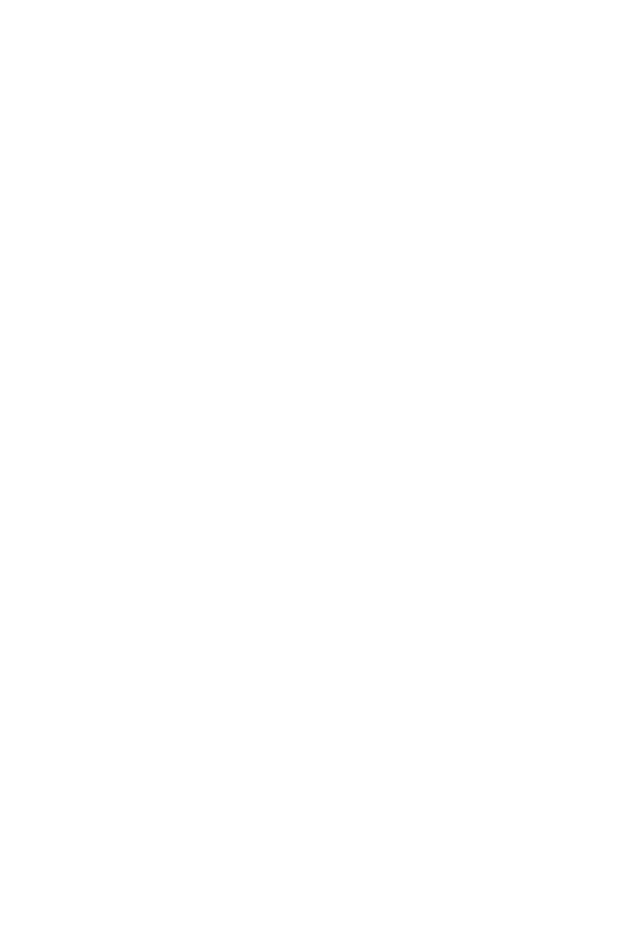
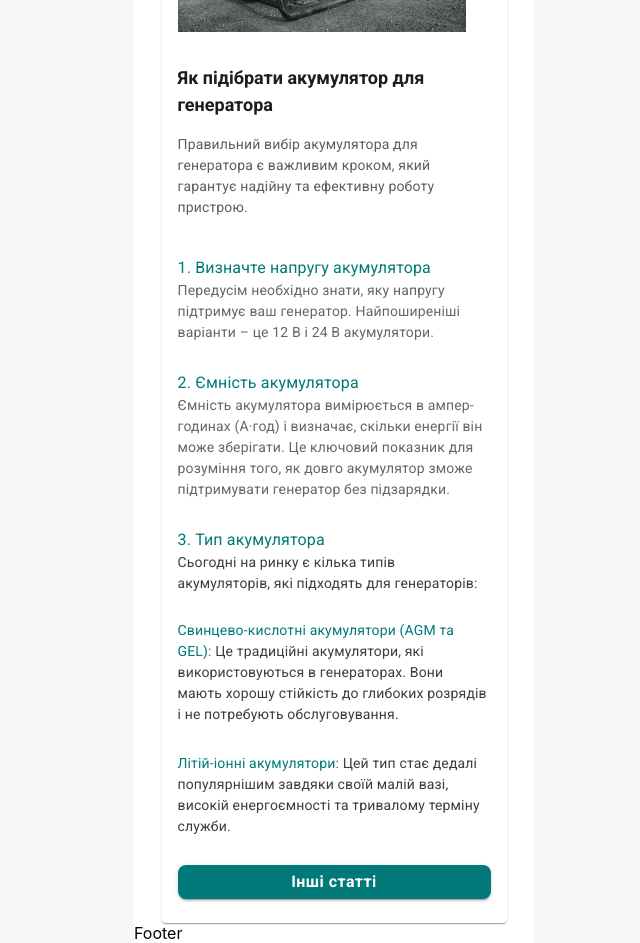
Before and after one commit to MariiaSuper/shop_team_107, a React (Create React App) app: page /article/1 in a window 1280 px wide. Shown: the part 300-1243 px from the top of the page, without its empty margins (306-946 px from the left). Before the commit the page ends 800 px from the top, so only its background shows below. Built offline with nearby package versions, Linux system fonts and the light colour scheme.

Commit message:
st-55: create page useful article1 (#17)

```diff
--- a/src/index.scss
+++ b/src/index.scss
@@ -4,8 +4,15 @@
     'Cantarell', 'Fira Sans', 'Droid Sans', 'Helvetica Neue', sans-serif;
   -webkit-font-smoothing: antialiased;
   -moz-osx-font-smoothing: grayscale;
+  background-color: #f7f7f7;
 }
 
 code {
   font-family: source-code-pro, Menlo, Monaco, Consolas, 'Courier New', monospace;
 }
+
+.App {
+  margin: 0 auto;
+  max-width: 400px;
+  background-color: white;
+}
--- a/src/pages/Article1/Article1.tsx
+++ b/src/pages/Article1/Article1.tsx
@@ -1,3 +1,159 @@
-export const Article1 = () => {
-  return <p>111111</p>;
+import React, { useEffect } from 'react';
+import {
+  Card,
+  CardContent,
+  CardMedia,
+  Typography,
+  Button,
+  Box,
+  List,
+  ListItem,
+  ListItemText,
+  useTheme
+} from '@mui/material';
+import { Link } from 'react-router-dom';
+
+export const Article1: React.FC = () => {
+  const theme = useTheme();
+
+  useEffect(() => {
+    window.scrollTo(0, 0);
+  }, []);
+
+  return (
+    <Card sx={{ maxWidth: 345, margin: 'auto', pt: 3 }}>
+      <Typography
+        gutterBottom
+        variant="h2"
+        component="div"
+        sx={{ mb: 2, color: theme.palette.grey[600], ml: 2 }}>
+        Корисні статті
+      </Typography>
+      <CardMedia
+        component="img"
+        alt="Generator with battery"
+        image={`${process.env.PUBLIC_URL}/images/usefulArticlesImage1.png`}
+        sx={{ p: 2, width: '288px', height: '220px' }}
+      />
+      <CardContent>
+        <Typography variant="h3" component="div" sx={{ color: theme.palette.grey[600], mb: 2 }}>
+          Як підібрати акумулятор для генератора
+        </Typography>
+        <Typography variant="body2" sx={{ color: theme.palette.grey[400], mb: 3 }}>
+          Правильний вибір акумулятора для генератора є важливим кроком, який гарантує надійну та
+          ефективну роботу пристрою.
+        </Typography>
+        <List>
+          <Typography variant="h3" sx={{ color: theme.palette.primary.main, mb: 2 }}>
+            <ListItem sx={{ p: 0 }}>
+              <ListItemText
+                primary="1. Визначте напругу акумулятора"
+                secondary="Передусім необхідно знати, яку напругу підтримує ваш генератор. Найпоширеніші варіанти – це 12 В і 24 В акумулятори."
+              />
+            </ListItem>
+          </Typography>
+
+          <Typography variant="h3" sx={{ color: theme.palette.primary.main, mb: 2 }}>
+            <ListItem sx={{ p: 0 }}>
+              <ListItemText
+                primary="2. Ємність акумулятора"
+                secondary="Ємність акумулятора вимірюється в ампер-годинах (А·год) і визначає, скільки енергії він
+                  може зберігати. Це ключовий показник для розуміння того, як довго акумулятор зможе
+                  підтримувати генератор без підзарядки."
+              />
+            </ListItem>
+          </Typography>
+
+          <Typography
+            variant="body2"
+            sx={{
+              color: theme.palette.primary.main,
+              mb: 2
+            }}>
+            <ListItem sx={{ p: 0 }}>
+              <ListItemText
+                primary="3. Тип акумулятора"
+                secondary={
+                  <Typography variant="body2" component="span">
+                    <span
+                      style={{
+                        color: theme.palette.grey[500]
+                      }}>
+                      {' '}
+                      Сьогодні на ринку є кілька типів акумуляторів, які підходять для генераторів:
+                    </span>
+                  </Typography>
+                }
+              />
+            </ListItem>
+          </Typography>
+
+          <Typography variant="body2" sx={{ color: theme.palette.primary.main }}>
+            <ListItem sx={{ p: 0 }}>
+              <ListItemText
+                secondary={
+                  <Typography
+                    variant="body2"
+                    component="span"
+                    sx={{ color: theme.palette.grey[500] }}>
+                    <span style={{ color: theme.palette.primary.main }}>
+                      Свинцево-кислотні акумулятори (AGM та GEL):
+                    </span>
+                    <span style={{ color: theme.palette.grey[500] }}>
+                      {' '}
+                      Це традиційні акумулятори, які використовуються в генераторах. Вони мають
+                      хорошу стійкість до глибоких розрядів і не потребують обслуговування.
+                    </span>
+                  </Typography>
+                }
+              />
+            </ListItem>
+          </Typography>
+
+          <br />
+
+          <Typography variant="body2" sx={{ color: theme.palette.primary.main }}>
+            <ListItem sx={{ p: 0 }}>
+              <ListItemText
+                secondary={
+                  <Typography
+                    variant="body2"
+                    component="span"
+                    sx={{ color: theme.palette.grey[500] }}>
+                    <span style={{ color: theme.palette.primary.main }}>
+                      Літій-іонні акумулятори:
+                    </span>
+                    <span style={{ color: theme.palette.grey[500] }}>
+                      {' '}
+                      Цей тип стає дедалі популярнішим завдяки своїй малій вазі, високій
+                      енергоємності та тривалому терміну служби.{' '}
+                    </span>
+                  </Typography>
+                }
+              />
+            </ListItem>
+          </Typography>
+        </List>
+        <Box sx={{ pt: 2 }}>
+          <Button
+            component={Link}
+            to="/all-articles"
+            variant="contained"
+            sx={{
+              width: '100%',
+              backgroundColor: theme.palette.primary.main,
+              color: theme.palette.grey[50],
+              borderRadius: '8px',
+              height: '34px',
+              fontSize: '16px',
+              fontWeight: '600',
+              lineHeight: '24px',
+              textTransform: 'none'
+            }}>
+            Інші статті
+          </Button>
+        </Box>
+      </CardContent>
+    </Card>
+  );
 };
```
